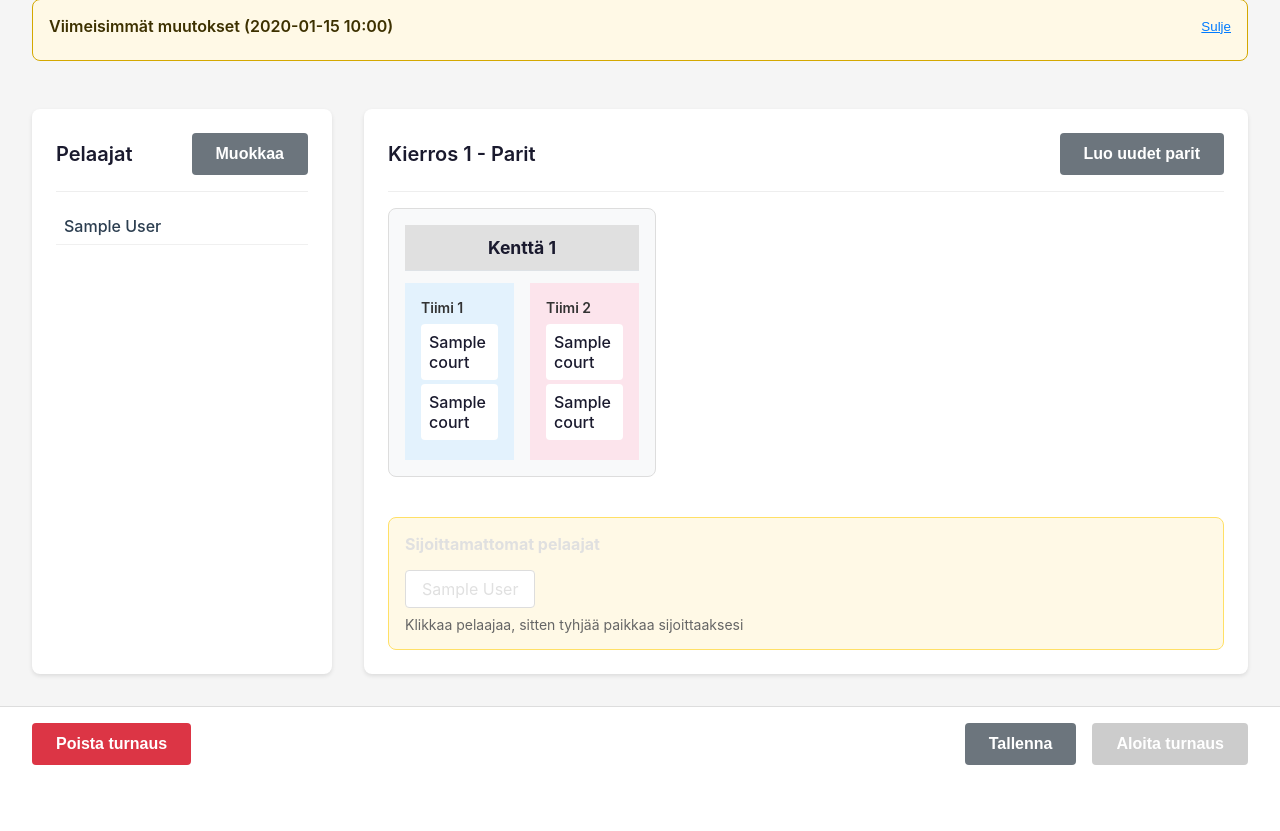
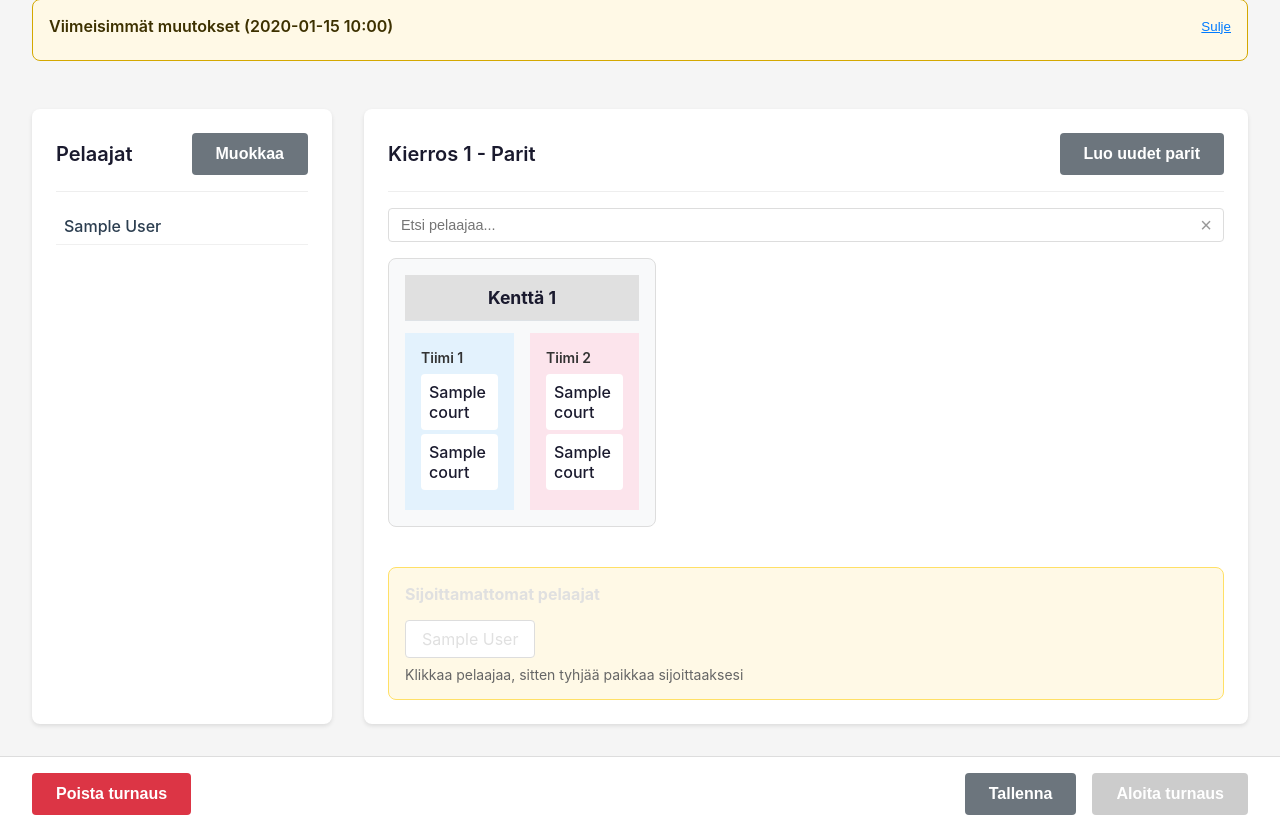
Before and after one commit to teemurulez/padel-scorer, a Flask app: template templates/admin_tournament_edit.html in a window 1280 px wide. Shown: the part 184-1015 px from the top of the page. Before the commit the page ends 949 px from the top, so only its background shows below. Run offline with Flask 3, Linux system fonts and the light colour scheme; the template is opened without the code that fills it: most values are stand-ins (such as "Sample title", 1, 10 or a date in 2020); parts of the project's set-up code (start-up, migrations or seed data) failed here and were passed over.

Commit message:
feat: add player search bar in pairings area
- Add search input above court cards
- Highlight matching player names with yellow background and border
- Search works for both court slots and unassigned players
- Clear button (×) to reset search
- Case-insensitive partial matching

Co-Authored-By: Claude Opus 4.5 <noreply@anthropic.com>

```diff
--- a/static/css/admin_edit.css
+++ b/static/css/admin_edit.css
@@ -291,6 +291,44 @@ body.edit-page {
     justify-content: space-between;
 }
 
+/* Pairings Search */
+.pairings-search {
+    display: flex;
+    gap: 0.5rem;
+    margin-bottom: 1rem;
+    position: relative;
+}
+
+.pairings-search input {
+    flex: 1;
+    padding: 0.5rem 0.75rem;
+    border: 1px solid #ddd;
+    border-radius: 4px;
+    font-size: 0.9rem;
+}
+
+.pairings-search input:focus {
+    outline: none;
+    border-color: #007bff;
+}
+
+.search-clear {
+    position: absolute;
+    right: 8px;
+    top: 50%;
+    transform: translateY(-50%);
+    background: none;
+    border: none;
+    font-size: 1.25rem;
+    color: #999;
+    cursor: pointer;
+    padding: 0 0.25rem;
+}
+
+.search-clear:hover {
+    color: #333;
+}
+
 /* Courts Container */
 .courts-container {
     display: grid;
@@ -349,6 +387,12 @@ body.edit-page {
 .player-slot.selected {
     background: #007bff;
     color: white;
+}
+
+.player-slot.search-highlight {
+    background: #fff3cd;
+    box-shadow: 0 0 0 2px #ffc107;
+    font-weight: 600;
 }
 
 .player-slot.empty {
--- a/static/js/tournament_edit.js
+++ b/static/js/tournament_edit.js
@@ -339,6 +339,28 @@ function toggleHistory() {
     }
 }
 
+// Player search in pairings
+function searchPlayers(query) {
+    const slots = document.querySelectorAll('.player-slot, .unassigned-player');
+    const normalizedQuery = query.toLowerCase().trim();
+
+    slots.forEach(slot => {
+        slot.classList.remove('search-highlight');
+
+        if (normalizedQuery && slot.textContent.toLowerCase().includes(normalizedQuery)) {
+            slot.classList.add('search-highlight');
+        }
+    });
+}
+
+function clearSearch() {
+    const searchInput = document.getElementById('player-search');
+    if (searchInput) {
+        searchInput.value = '';
+        searchPlayers('');
+    }
+}
+
 // Initialize empty slots
 document.addEventListener('DOMContentLoaded', function() {
     document.querySelectorAll('.player-slot').forEach(slot => {
--- a/templates/admin_tournament_edit.html
+++ b/templates/admin_tournament_edit.html
@@ -108,6 +108,12 @@
                 <button type="button" onclick="regeneratePairings()" class="btn-secondary">Luo uudet parit</button>
             </div>
 
+            <!-- Search Bar -->
+            <div class="pairings-search">
+                <input type="text" id="player-search" placeholder="Etsi pelaajaa..." oninput="searchPlayers(this.value)">
+                <button type="button" class="search-clear" onclick="clearSearch()" title="Tyhjennä">&times;</button>
+            </div>
+
             <!-- Courts Display -->
             <div id="courts-container" class="courts-container">
                 {% if pairings %}
```
